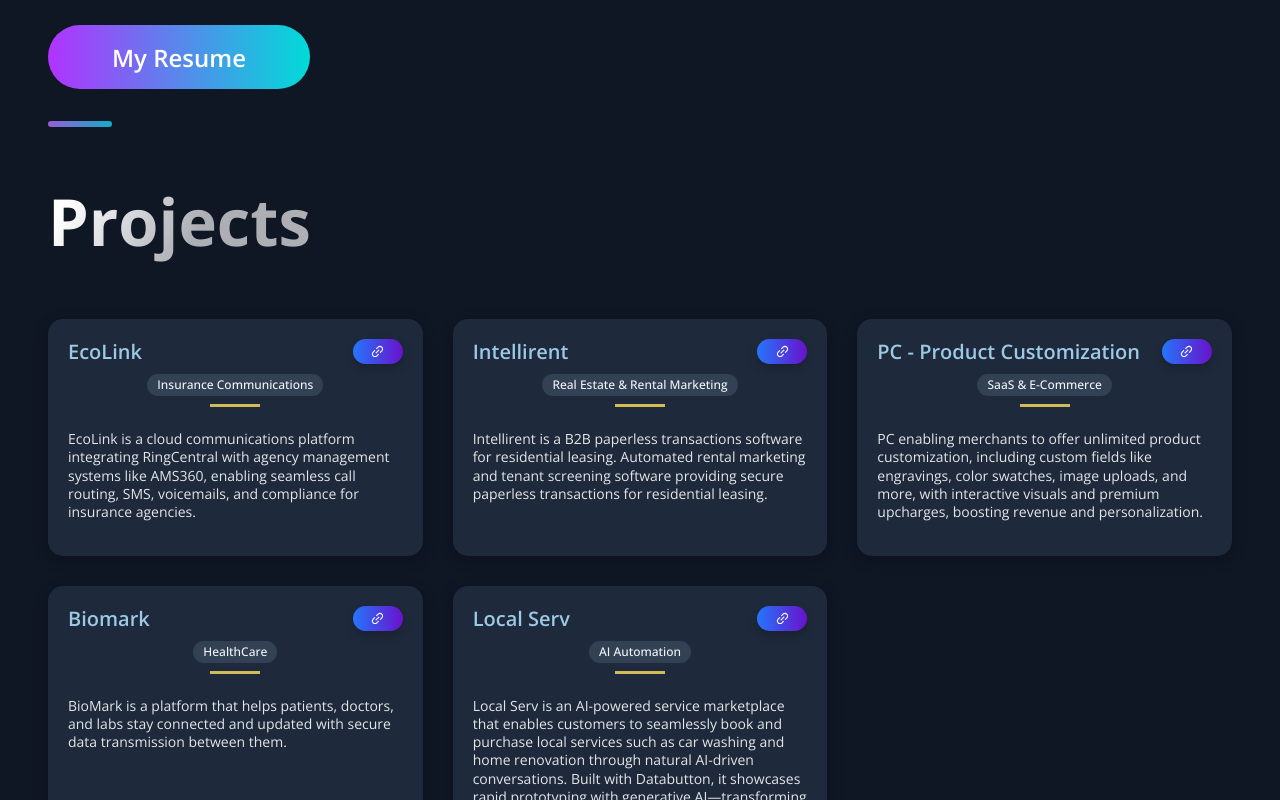
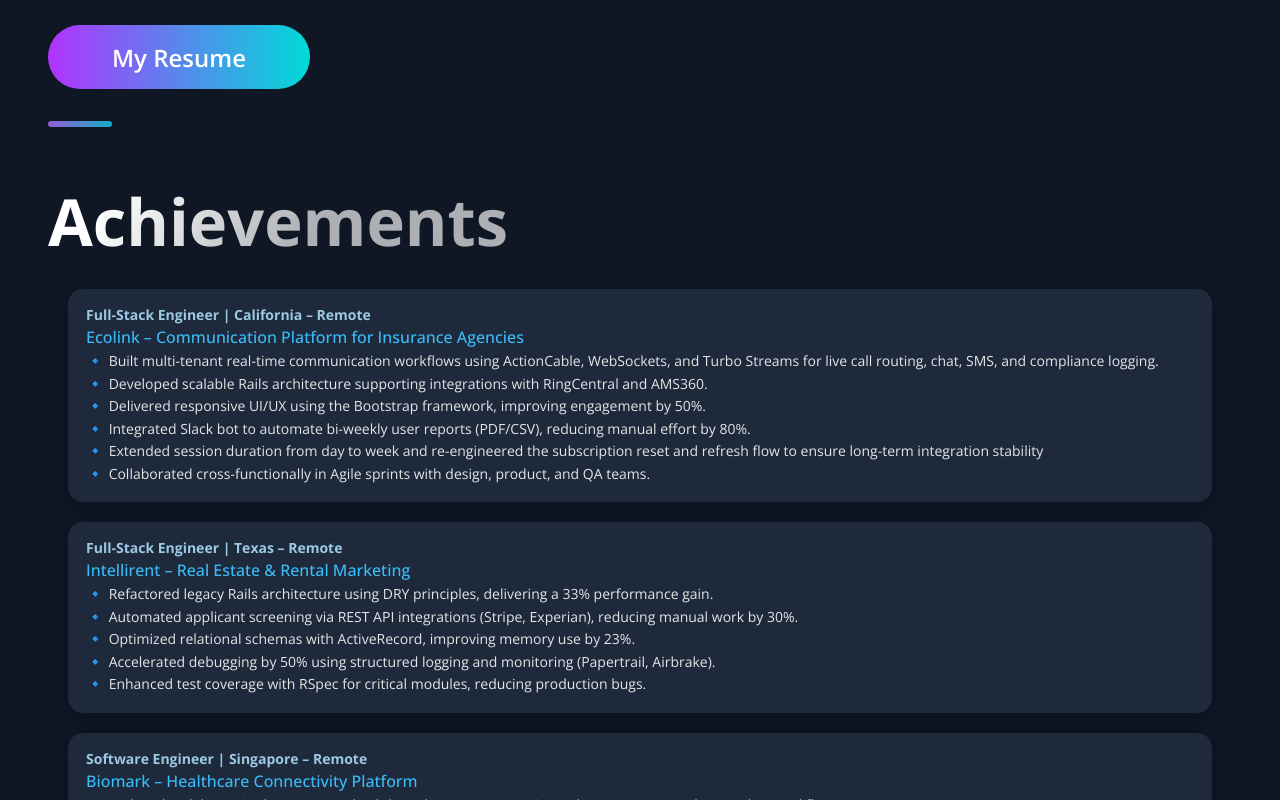
Before and after one commit to Zia-Ur-Rehman1/portfolio, a Next.js app: page / in a window 1280 px wide. Shown: the part 880-1680 px from the top of the page. Built offline with nearby package versions, Linux system fonts and the light colour scheme.

Commit message:
Added Achievements

```diff
--- /dev/null
+++ b/src/components/Achievements/Achievements.js
@@ -0,0 +1,26 @@
+import React from 'react';
+import { AchievementsData } from '../../constants/constants';
+import { Section, SectionTitle, SectionDivider } from '../../styles/GlobalComponents';
+import { Card, Company, Duration, GridContainer, List, Role } from './AchievementsStyles';
+
+const Achievements = () => (
+  <Section id="achievements">
+        <SectionDivider />
+
+    <SectionTitle main>Achievements</SectionTitle>
+    <GridContainer>
+      {AchievementsData.map((item, index) => (
+        <Card key={index}>
+          <Role>{item.role} | {item.location}</Role>
+          <Company>{item.company}</Company>
+          <List>
+            {item.achievements.map((ach, i) => (
+              <li key={i}>{ach}</li>
+            ))}
+          </List>
+        </Card>
+      ))}
+    </GridContainer>
+  </Section>
+);
+export default Achievements;
--- /dev/null
+++ b/src/components/Achievements/AchievementsStyles.js
@@ -0,0 +1,68 @@
+import styled from 'styled-components';
+
+export const Section = styled.section`
+  padding: 3rem 0;
+  background: #0f172a; /* Deep blue background for section */
+`;
+
+export const SectionTitle = styled.h2`
+  font-size: 2rem;
+  text-align: center;
+  margin-bottom: 2rem;
+  color: #9cc9e3; /* Matches title tone from projects */
+  letter-spacing: 0.5px;
+`;
+
+export const GridContainer = styled.div`
+  display: grid;
+  grid-template-columns: 1fr;
+  gap: 2rem;
+  justify-content: center;
+  align-items: stretch;
+  padding: 0 2rem;
+`;
+
+export const Card = styled.div`
+  background: #1e293b; /* Dark card background */
+  padding: 1.8rem;
+  border-radius: 15px;
+  box-shadow: 0px 4px 15px rgba(0, 0, 0, 0.2);
+  transition: transform 0.3s ease, box-shadow 0.3s ease;
+
+  &:hover {
+    transform: translateY(-5px);
+    box-shadow: 0px 6px 20px rgba(0, 0, 0, 0.3);
+  }
+`;
+
+export const Role = styled.h3`
+  color: #9cc9e3;
+  font-size: 1.4rem;
+  margin-bottom: 0.5rem;
+`;
+
+export const Company = styled.h4`
+  color: #38bdf8;
+  font-weight: 500;
+  margin: 0.25rem 0;
+`;
+
+export const Duration = styled.p`
+  color: #94a3b8; /* Muted text */
+  font-size: 0.95rem;
+  margin-bottom: 1rem;
+`;
+
+export const List = styled.ul`
+  list-style: none; /* Remove default bullet */
+  margin-left: 0;
+  padding-left: 0;
+    font-size: 1.4rem;
+  line-height: 1.5;
+  color: #e4e6e7;
+  li::before {
+    content: '🔹 ';
+    color: #2575fc; /* Keep the bullet blue */
+    font-size: 1.5rem;
+  }
+`;
--- a/src/components/Stats/StatsStyles.js
+++ b/src/components/Stats/StatsStyles.js
@@ -14,7 +14,7 @@
 export const StatsContainer = styled.div`
   display: grid;
   grid-template-columns: repeat(2, 1fr);
-  gap: 150px;
+  gap: 50px;
   margin-top: 32px;
 
   @media ${(props) => props.theme.breakpoints.lg} {
@@ -41,6 +41,7 @@
   text-align: center;
   box-shadow: 0 4px 8px rgba(0, 0, 0, 0.15);
   transition: transform 0.2s ease;
+  width: 85%;
   @media ${(props) => props.theme.breakpoints.md} {
   width: 190px
   }
--- a/src/constants/constants.js
+++ b/src/constants/constants.js
@@ -1,4 +1,4 @@
-import { FaCalendar, FaUsers, FaClock } from 'react-icons/fa';
+import { FaCalendar, FaUsers, FaClock, FaCogs, FaServer } from 'react-icons/fa';
 import { FiTarget } from "react-icons/fi";
 export const ProjectsData = [
   {
@@ -97,8 +97,10 @@
 export const statistics = [
   { id: 1, value: "4+", label: "Years Experience", icon: <FaCalendar /> },
   { id: 2, value: "15+", label: "Projects Delivered", icon: <FiTarget /> },
-  { id: 3, value: "4+", label: "Companies Worked", icon: <FaUsers /> },
-  { id: 4, value: "24/7", label: "Support Available", icon: <FaClock/>},
+  { id: 3, value: "4+", label: "Live Products", icon: <FaUsers /> },
+  { id: 4, value: "150+", label: "Features Integrated", icon: <FaCogs /> },
+  { id: 5, value: "3+", label: "Production Experience", icon: <FaServer /> },
+  { id: 6, value: "24/7", label: "Support Available", icon: <FaClock /> },
 ];
 
 export const TimeLineData = [
@@ -111,3 +113,56 @@
   { year: 2022, text: 'Completed B.Tech in Information Technology.', },
   { year: 2023, text: 'Year under progress....', },
 ];
+
+export const AchievementsData = [
+  {
+    role: 'Full-Stack Engineer',
+    company: 'Ecolink – Communication Platform for Insurance Agencies',
+    location: 'California – Remote',
+    duration: 'Dec 2024 – Present',
+    achievements: [
+      'Built multi-tenant real-time communication workflows using ActionCable, WebSockets, and Turbo Streams for live call routing, chat, SMS, and compliance logging.',
+      'Developed scalable Rails architecture supporting integrations with RingCentral and AMS360.',
+      'Delivered responsive UI/UX using the Bootstrap framework, improving engagement by 50%.',
+      'Integrated Slack bot to automate bi-weekly user reports (PDF/CSV), reducing manual effort by 80%.',
+      'Extended session duration from day to week and re-engineered the subscription reset and refresh flow to ensure long-term integration stability',
+      'Collaborated cross-functionally in Agile sprints with design, product, and QA teams.',
+    ],
+  },
+  {
+    role: 'Full-Stack Engineer',
+    company: 'Intellirent – Real Estate & Rental Marketing',
+    location: 'Texas – Remote',
+    duration: 'Jan 2023 – Dec 2024',
+    achievements: [
+      'Refactored legacy Rails architecture using DRY principles, delivering a 33% performance gain.',
+      'Automated applicant screening via REST API integrations (Stripe, Experian), reducing manual work by 30%.',
+      'Optimized relational schemas with ActiveRecord, improving memory use by 23%.',
+      'Accelerated debugging by 50% using structured logging and monitoring (Papertrail, Airbrake).',
+      'Enhanced test coverage with RSpec for critical modules, reducing production bugs.'
+    ],
+  },
+  {
+    role: 'Software Engineer',
+    company: 'Biomark – Healthcare Connectivity Platform',
+    location: 'Singapore – Remote',
+    duration: 'June 2022 – Jan 2023',
+    achievements: [
+      'Reduced codebase size by 12% using hash-based metaprogramming, achieving O(1) complexity in key workflows.',
+      'Developed HIPAA-compliant pipelines using HL7 APIs, reducing manual data processing by 47%.',
+      'Automated onboarding workflows and modularized healthcare microservices, improving productivity by 70%.'
+    ],
+  },
+  {
+    role: 'Software Engineer',
+    company: 'SaaS LTV Growth – E-commerce Revenue Optimization',
+    location: 'Wilmington – Remote',
+    duration: 'June 2021 – June 2022',
+    achievements: [
+      'Migrated REST endpoints to Shopify GraphQL API and implemented CI/CD via GitHub Actions, reducing server load by 36%.',
+      'Optimized Redis batch processing queues, resolving N+1 queries and improving efficiency by 43%.',
+      'Delivered product customization features (engraving, swatches, uploads), increasing customer engagement by 37%.',
+      'Reduced LCP by 72% using Redis caching and database indexing optimizations.'
+    ],
+  },
+];
--- a/src/pages/index.js
+++ b/src/pages/index.js
@@ -7,6 +7,7 @@
 import { Layout } from '../layout/Layout';
 import {BgAnimationContainer} from '../components/BackgrooundAnimation/BackgroundAnimationStyles'
 import { Section } from '../styles/GlobalComponents';
+import Achievements from '../components/Achievements/Achievements';
 const Home = () => {
   return (
     <Layout>
@@ -15,6 +16,7 @@
         <BgAnimation />
       <Stats/>
       </Section>
+      <Achievements />
       <Projects />
       <Technologies />
       <Acomplishments />
```
